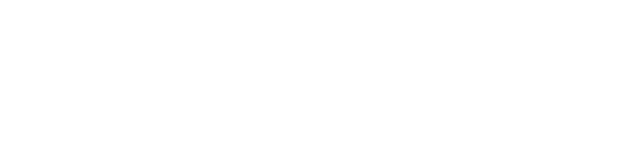
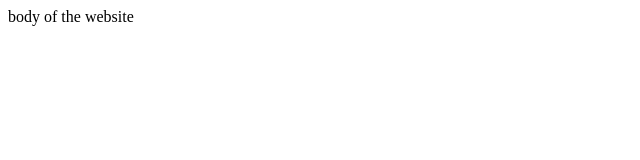
Before and after one commit to sonanshi-0209/gamers_arena, a plain HTML site: page index.html in a window 1280 px wide. Shown: the whole page, without its empty margins (0-640 px from the left). Drawn offline with Linux system fonts and the light colour scheme.

Commit message:
new commit

```diff
--- a/index.html
+++ b/index.html
@@ -7,6 +7,6 @@
     <title>GAMERS ARENA</title>
 </head>
 <body>
-
+    body of the website
 </body>
 </html>
```
